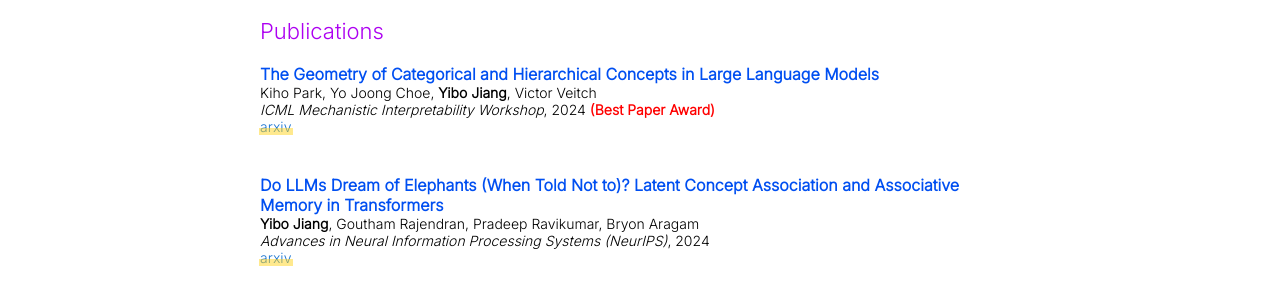
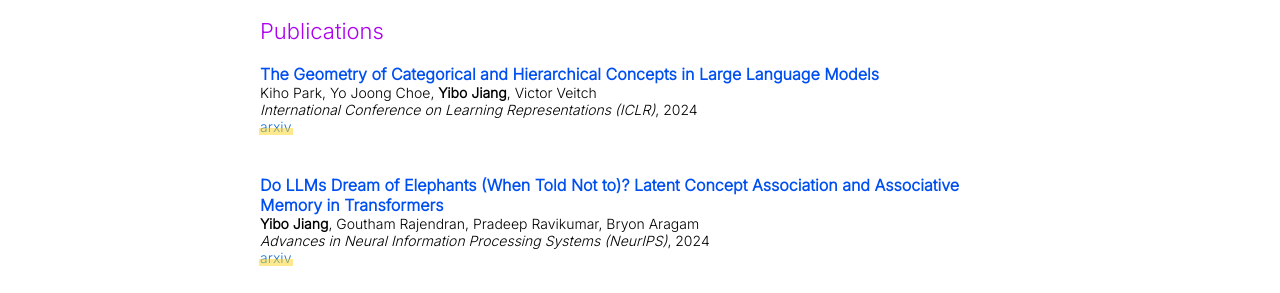
Before and after one commit to ybjiaang/ybjiaang.github.io, a Jekyll site: the page built from _posts/2024-7-02-category.markdown, in a window 1280 px wide. Shown: the part 550-843 px from the top of the page. Built offline with Jekyll 4.4.1, drawn with Linux system fonts in a browser that asks for light colours.

Commit message:
Update 2024-7-02-category.markdown

```diff
--- a/_posts/2024-7-02-category.markdown
+++ b/_posts/2024-7-02-category.markdown
@@ -5,7 +5,6 @@ date:   2024-07-02
 categories: research
 author: "Yibo Jiang"
 authors: "Kiho Park, Yo Joong Choe, <strong>Yibo Jiang</strong>, Victor Veitch"
-venue: "ICML Mechanistic Interpretability Workshop"
-award: "(Best Paper Award)"
+venue: "International Conference on Learning Representations (ICLR)"
 arxiv: https://arxiv.org/abs/2406.01506
 ---
```
